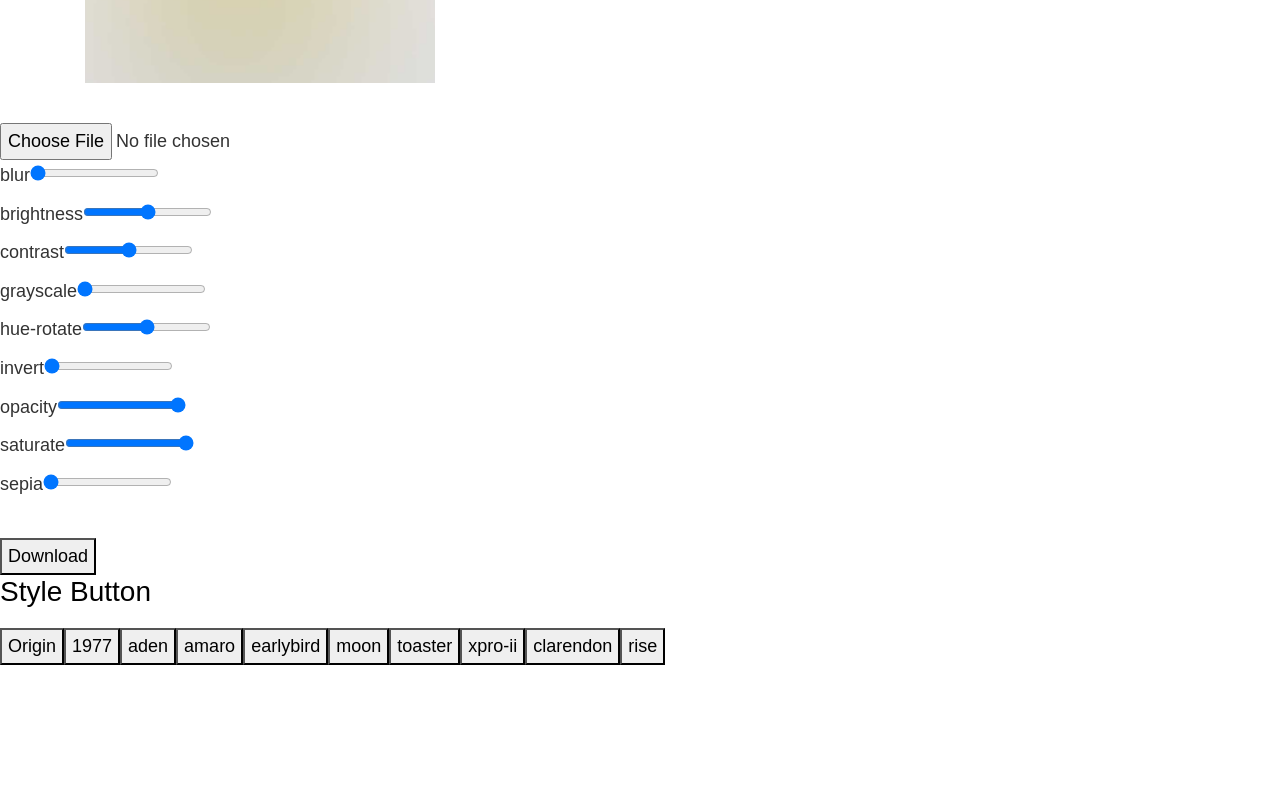
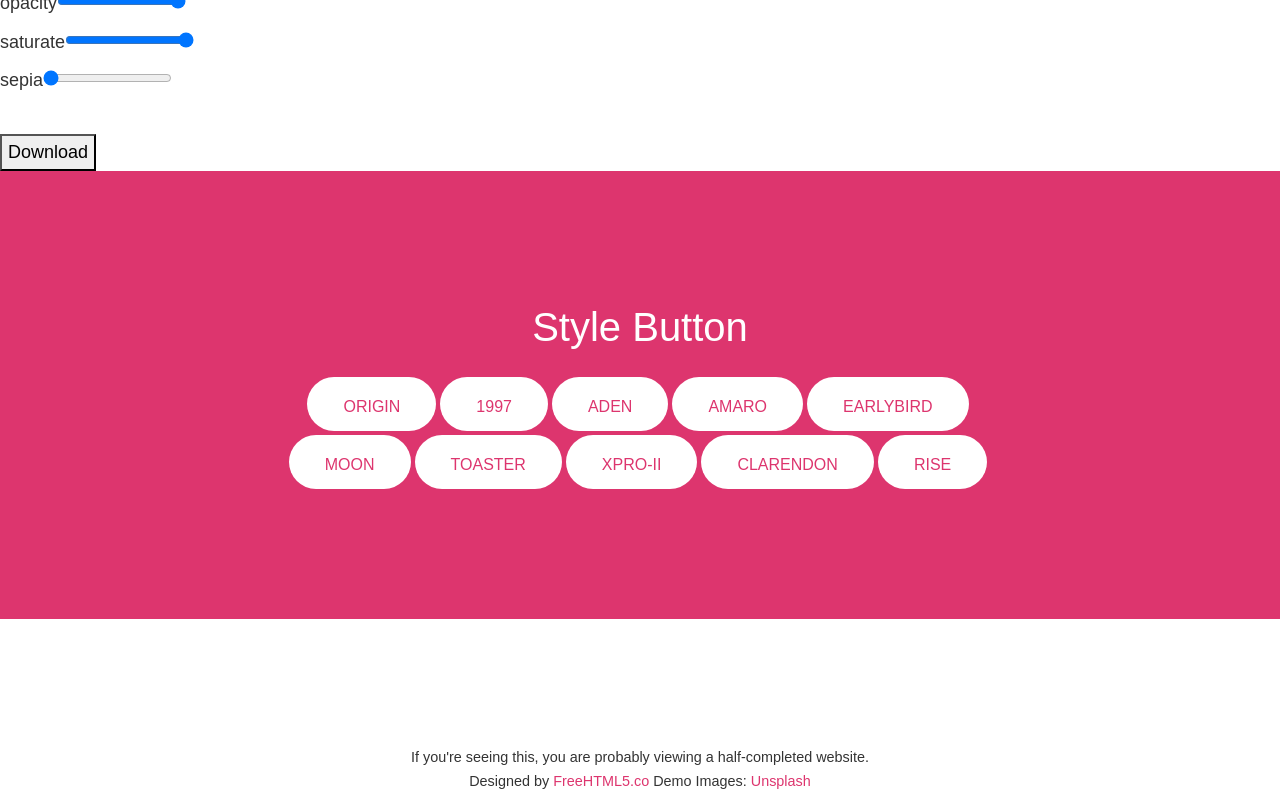
Before and after one commit to BaiiYuan/final_PIXULA, a React (Create React App) app in the folder frontend/: page /projects/1 in a window 1280 px wide. Shown: the part 680-1480 px from the top of the page. Built offline with nearby package versions, Linux system fonts and the light colour scheme; what apollo-link-ws would draw is missing.

Commit message:
Added some new css

```diff
--- a/frontend/src/components/ProjectPost/Project.js
+++ b/frontend/src/components/ProjectPost/Project.js
@@ -9,7 +9,36 @@ import {
 import "../../css/style.css"
 import { BrowserRouter } from 'react-router-dom'
 import BasicInput from "../BasicInput.js"
-
+function input_param(name, min, max, step, datascale)
+{
+    this.name = name;
+    this.min = min;
+    this.max = max;
+    this.step = step;
+    this.datascale = datascale;
+}
+var input_param_list = [
+    new input_param("blur", "0", "10", "0.1", "px"),
+    new input_param("brightness", "0", "2", "0.01", ""),
+    new input_param("contrast", "0", "2", "0.01", ""),
+    new input_param("grayscale", "0", "1", "0.01", ""),
+    new input_param("hue_rotate", "-180", "180", "1", "deg"),
+    new input_param("invert", "0", "1", "0.01", ""),
+    new input_param("opacity", "0", "1", "0.01", ""),
+    new input_param("saturate", "0", "1", "0.01", ""),
+    new input_param("sepia", "0", "1", "0.01", ""),
+]
+var css_filters = {
+    "1997": "sepia(.5) hue-rotate(-30) saturate(1.40)",
+    "aden": "sepia(.2) brightness(1.15) saturate(1.4)",
+    "amaro": "sepia(.35) contrast(1.1) brightness(1.2) saturate(1.3)",
+    "earlybird": "sepia(.25) contrast(1.25) brightness(1.15) saturate(.9) hue-rotate(-5)",
+    "moon": "brightness(1.4) contrast(.95) saturate(0) sepia(.35)",
+    "toaster": "sepia(.25) contrast(1.5) brightness(.95) hue-rotate(-15)",
+    "xpro-ii": "sepia(.45) contrast(1.25) brightness(1.75) saturate(1.3) hue-rotate(-5)",
+    "clarendon": "sepia(.15) contrast(1.25) brightness(1.25) hue-rotate(5)",
+    "rise": "sepia(.25) contrast(1.25) brightness(1.2) saturate(.9)"
+}
 
 export default class Project extends Component {
     constructor(props) {
@@ -170,7 +199,8 @@ export default class Project extends Component {
   render(){
     const { id } = this.props.match.params;
       return(
-	<div id="fh5co-portfolio">
+    <div>
+        <div id="fh5co-header">
             <div class="container">
                 <div class="row animate-box">
                     <div class="col-md-8 col-md-offset-2 text-center fh5co-heading">
@@ -178,85 +208,53 @@ export default class Project extends Component {
                         <p>{this.props.project_list[id].description}</p>
                     </div>
                 </div>
-			<div class="row">
-				<div class="col-md-4">
-					<div class="fh5co-portfolio animate-box">
-						<div className="portfolio-entry" style={{backgroundImage: 'url(' + this.props.project_list[id].image + ')'}}></div>
+
+                <div class="col-md-12 text-center animate-box">
+                    <p>
+                        <label id="largeFile" className="btn btn-secondary btn-lg btn-learn" style = {{display: this.state.image_id ? "none": ""}}>
+                            <input type="file" id="file" className="btn btn-primary btn-lg btn-learn" className="input-image"
+                            onChange={this.uploadImage.bind(this)}
+                            />
+                        </label>
+
+                        <img id="image" src={this.state.image_id ? `https://i.imgur.com/${this.state.image_id}.png`: ""}
+                        style = {{display: this.state.image_id ? "": "none"}}
+                        alt="Please upload an image to start this project."
+                        class="img-responsive img-rounded"/>
+                        <canvas id="canvas1" height="300px" style={{display: 'none'}}></canvas>
+                    </p>
+                </div>
             </div>
 	    </div>
 
-			</div>
 
-		</div>
-        <section id="container" >
-          <form>
-            <input type="file" className="input-image" onChange={this.uploadImage.bind(this)}/>
-          </form>
-          <div id="div_filter">
-              <img id="image" src={`https://i.imgur.com/${this.state.image_id}.png`} height="300" style={{display: this.state.image_id ? 'block' : 'none' }}/>
-              <canvas id="canvas1" height="300px" style={{display: 'none'}}></canvas>
-          </div>
 
+        {input_param_list.map(e =>
         <BasicInput
-            name="blur" min="0" max="10" value={this.state.blur[1]} step="0.1"
-            datafilter="blur" datascale="px" onChange={(e) => this.applyFilter(e)}
+            name={e.name} min={e.min} max={e.max} value={this.state[e.name][1]} step={e.step}
+            datafilter={e.name} datascale="" onChange={(i) => this.applyFilter(i)}
         />
-          <BasicInput
-            name="brightness" min="0" max="2" value={this.state["brightness"][1]} step="0.01"
-            datafilter="brightness" datascale="" onChange={(e) => this.applyFilter(e)}
-          />
-          <BasicInput
-            name="contrast" min="0" max="2" value={this.state.contrast[1]} step="0.01"
-            datafilter="contrast" datascale="" onChange={(e) => this.applyFilter(e)}
-          />
-          <BasicInput
-            name="grayscale" min="0" max="1" value={this.state.grayscale[1]} step="0.01"
-            datafilter="grayscale" datascale="" onChange={(e) => this.applyFilter(e)}
-          />
-          <BasicInput
-            name="hue_rotate" min="-180" max="180" value={this.state.hue_rotate[1]} step="1"
-            datafilter="hue-rotate" datascale="deg" onChange={(e) => this.applyFilter(e)}
-          />
-          <BasicInput
-            name="invert" min="0" max="1" value={this.state.invert[1]} step="0.01"
-            datafilter="invert" datascale="" onChange={(e) => this.applyFilter(e)}
-          />
-          <BasicInput
-            name="opacity" min="0" max="1" value={this.state.opacity[1]} step="0.01"
-            datafilter="opacity" datascale="" onChange={(e) => this.applyFilter(e)}
-          />
-          <BasicInput
-            name="saturate" min="0" max="1" value={this.state.saturate[1]} step="0.01"
-            datafilter="saturate" datascale="" onChange={(e) => this.applyFilter(e)}
-          />
-          <BasicInput
-            name="sepia" min="0" max="1" value={this.state.sepia[1]} step="0.01"
-            datafilter="sepia" datascale="" onChange={(e) => this.applyFilter(e)}
-          />
+        )}
 
         <br />
         <button onClick={this.download_img}>Download</button>
 
+        <div id="fh5co-started">
+		<div class="overlay"></div>
+            <div class="container">
+                <div class="row animate-box">
+                    <div class="col-md-8 col-md-offset-2 text-center fh5co-heading">
+                        <h2>Style Button</h2>
+                        <button class="btn btn-default btn-lg" onClick={() => this.resetFilter()}>Origin</button>
+                        {Object.keys(css_filters).map(e =>
+                            <button class="btn btn-default btn-lg" onClick={(i) => this.parseFIlterCss(i, css_filters[e])}>{e}</button>
+                        )}
+                    </div>
+                </div>
+            </div>
+	    </div>
 
-          <h3>Style Button</h3>
-          <button onClick={() => this.resetFilter()}>Origin</button>
-          <button onClick={(e) => this.parseFIlterCss(e, "sepia(.5) hue-rotate(-30) saturate(1.40)")}>1977</button>
-          <button onClick={(e) => this.parseFIlterCss(e, "sepia(.2) brightness(1.15) saturate(1.4)")}>aden</button>
-          <button onClick={(e) => this.parseFIlterCss(e, "sepia(.35) contrast(1.1) brightness(1.2) saturate(1.3)")}>amaro</button>
-          <button onClick={(e) => this.parseFIlterCss(e, "sepia(.25) contrast(1.25) brightness(1.15) saturate(.9) hue-rotate(-5)")}>earlybird</button>
-          <button onClick={(e) => this.parseFIlterCss(e, "brightness(1.4) contrast(.95) saturate(0) sepia(.35)")}>moon</button>
-          <button onClick={(e) => this.parseFIlterCss(e, "sepia(.25) contrast(1.5) brightness(.95) hue-rotate(-15)")}>toaster</button>
-          <button onClick={(e) => this.parseFIlterCss(e, "sepia(.45) contrast(1.25) brightness(1.75) saturate(1.3) hue-rotate(-5)")}>xpro-ii</button>
-          <button onClick={(e) => this.parseFIlterCss(e, "sepia(.15) contrast(1.25) brightness(1.25) hue-rotate(5)")}>clarendon</button>
-          <button onClick={(e) => this.parseFIlterCss(e, "sepia(.25) contrast(1.25) brightness(1.2) saturate(.9)")}>rise</button>
 
-          <br />
-          <br />
-          <br />
-          <div className="dropzone">
-              <div className="info"></div>
-          </div>
-        </section>
 	</div>
 
 
--- a/frontend/src/css/style.css
+++ b/frontend/src/css/style.css
@@ -361,6 +361,7 @@ h1, h2, h3, h4, h5, h6, figure {
   background: rgba(254, 232, 86, 0.9) !important;
   color: #000 !important;
 }
+
 #fh5co-header .display-tc .btn:hover, #fh5co-header .display-tc .btn:focus,
 .fh5co-cover .display-tc .btn:hover,
 .fh5co-cover .display-tc .btn:focus {
@@ -1522,3 +1523,19 @@ input[type="text"] {
 .js-fullheight {
   height: 900px;
 }
+
+label#largeFile:after {
+
+  content:"Upload your image";
+
+}
+
+
+#file {
+    width: 0px;
+    height: 0px;
+}
+label#largeFile input#file {
+    width: 0px;
+    height: 0px;
+}
```
Lines whose indentation alone changed are shown as unchanged.
